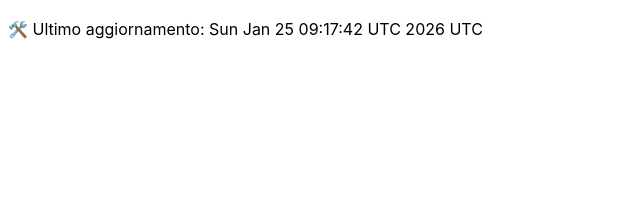
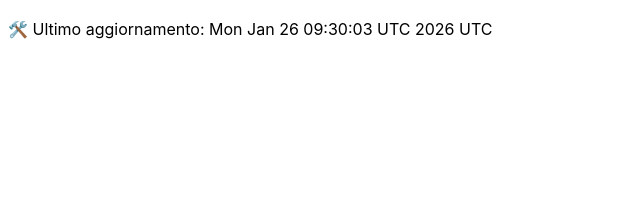
Before and after one commit to DanteTrb/DanteTrb.github.io, a Jekyll site: the page built from badges.md, in a window 1280 px wide. Shown: the top 213 px of the page, without its empty margins (0-640 px from the left). Built offline with Jekyll 4.4.1, drawn with Linux system fonts in a browser that asks for light colours; our own code applies the rules of GitHub Pages for plain Markdown files.

Commit message:
🛠️ Aggiornamento automatico badge

```diff
--- a/badges.md
+++ b/badges.md
@@ -1 +1 @@
-🛠️ Ultimo aggiornamento: Sun Jan 25 09:17:42 UTC 2026 UTC
+🛠️ Ultimo aggiornamento: Mon Jan 26 09:30:03 UTC 2026 UTC
```
